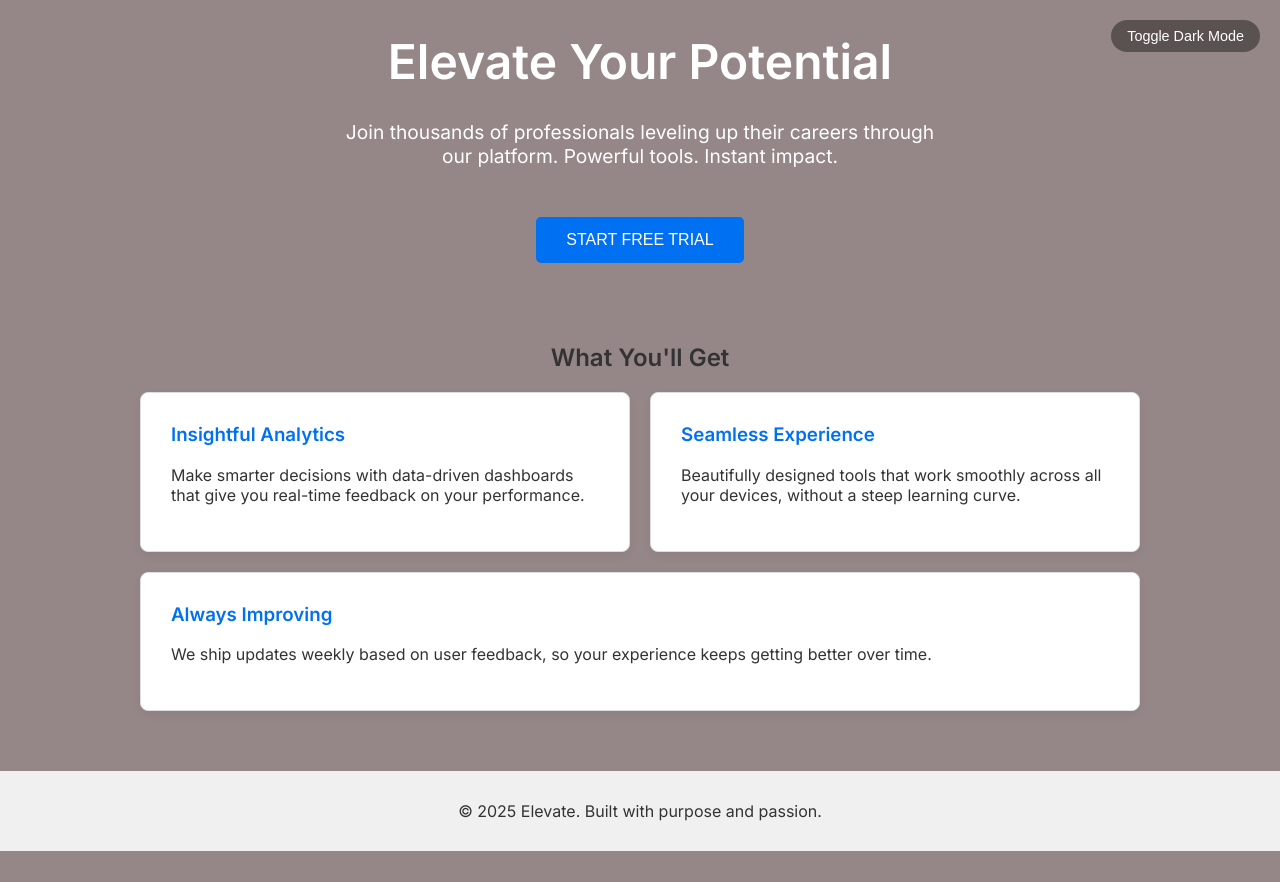
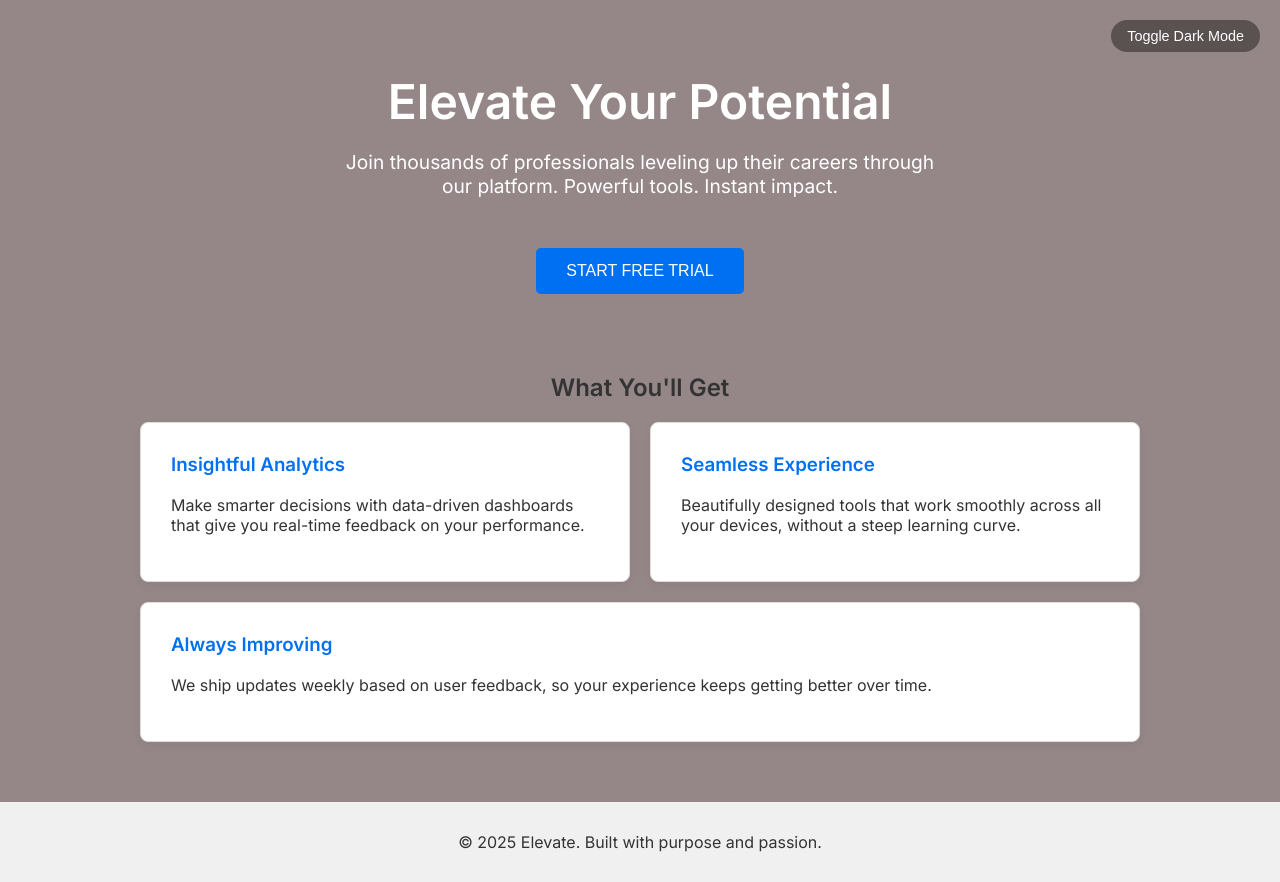
Before and after one commit to ZuluK/HTML_Landing_Pages, a plain HTML site: page Index.html in a window 1280 px wide. Before the commit the page ends 851 px from the top, so only its background shows below. Drawn offline with Linux system fonts and the light colour scheme.

Commit message:
Added space between toggle dark mode button and main header

```diff
--- a/Index.html
+++ b/Index.html
@@ -119,6 +119,11 @@
       color: var(--text);
       transition: background-color 0.3s;
     }
+
+    .header-content {
+      padding-top: 40px; /* Adds space between the toggle button and the content */
+      text-align: center; /* Ensures the content remains centered */
+    }
   </style>
 </head>
 <body>
@@ -127,8 +132,10 @@
     <div class="toggle-container">
       <button class="toggle-button" onclick="toggleDarkMode()">Toggle Dark Mode</button>
     </div>
-    <h1>Elevate Your Potential</h1>
-    <p>Join thousands of professionals leveling up their careers through our platform. Powerful tools. Instant impact.</p>
+    <div class="header-content">
+      <h1>Elevate Your Potential</h1>
+      <p>Join thousands of professionals leveling up their careers through our platform. Powerful tools. Instant impact.</p>
+    </div>
     <button class="cta-button">Start Free Trial</button>
   </header>
 
```
Also changed, not shown: 1 other file.
